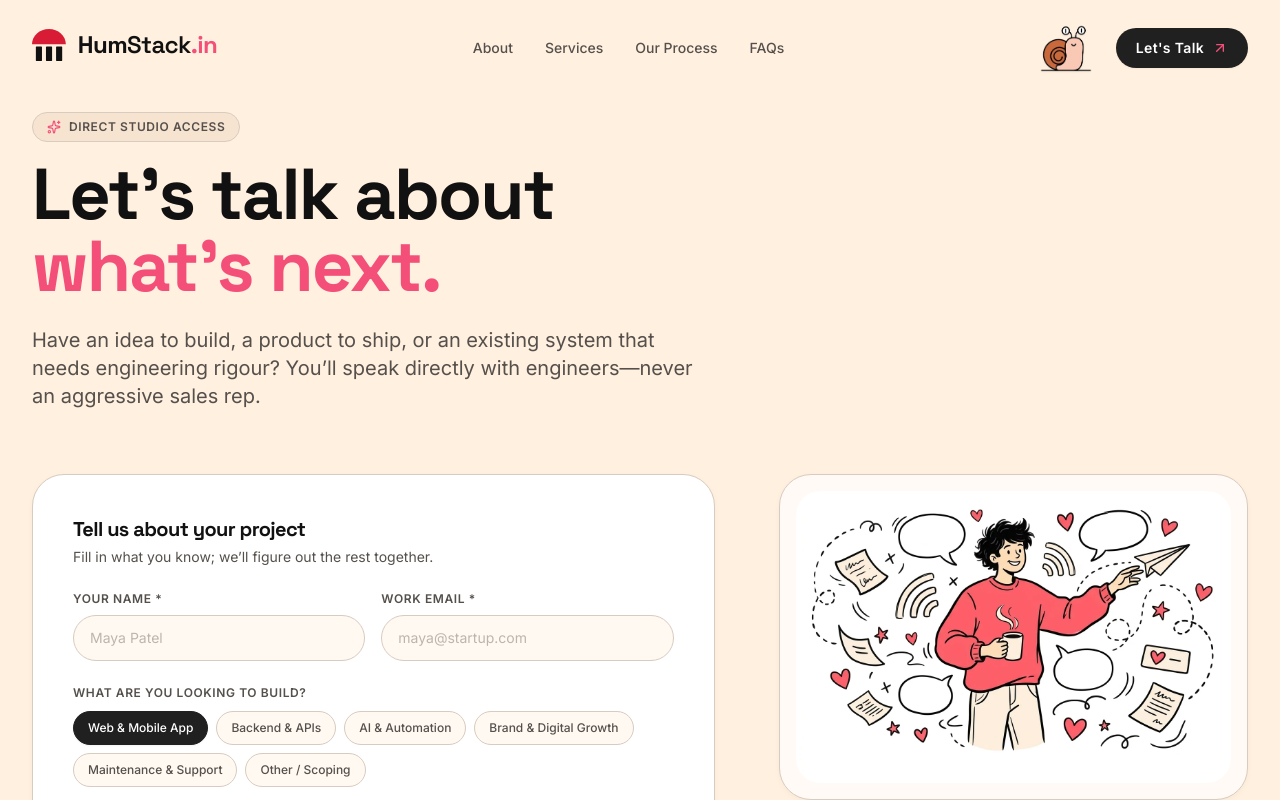
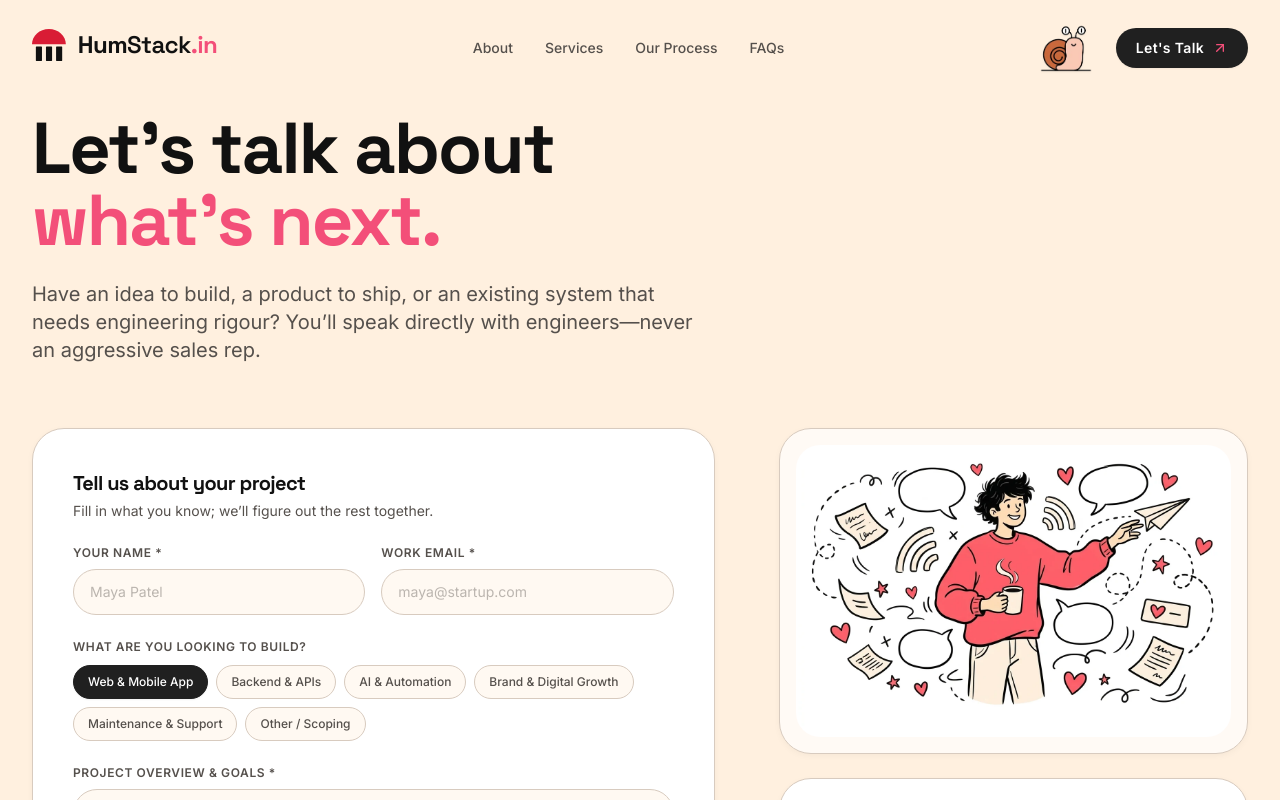
Before and after one commit to Shantanux0/Launch, a React (Vite) app: page /contact in a window 1280 px wide. Shown: the top 800 px of the page. Built offline with nearby package versions, Linux system fonts and the light colour scheme.

Commit message:
Remove Direct Studio Access badge from contact page

```diff
--- a/src/pages/ContactPage.tsx
+++ b/src/pages/ContactPage.tsx
@@ -6,7 +6,6 @@ import {
   Check,
   Copy,
   ArrowRight,
-  Sparkles,
   ShieldCheck,
   MessageSquare
 } from 'lucide-react';
@@ -62,11 +61,6 @@ export const ContactPage: React.FC<ContactPageProps> = () => {
       <div className="max-w-7xl mx-auto px-4 sm:px-6 lg:px-8">
         {/* Section Header */}
         <div className="max-w-3xl mb-12 sm:mb-16">
-          <div className="inline-flex items-center gap-2 px-3.5 py-1.5 rounded-full bg-cream-400/80 border border-cream-border text-secondary text-xs font-semibold tracking-wider uppercase mb-4">
-            <Sparkles className="w-3.5 h-3.5 text-coral" />
-            <span>Direct Studio Access</span>
-          </div>
-
           <h1 className="text-4xl sm:text-6xl lg:text-7xl font-heading font-extrabold text-primary tracking-tight leading-[1.05] mb-6">
             Let’s talk about
             <br />
```
